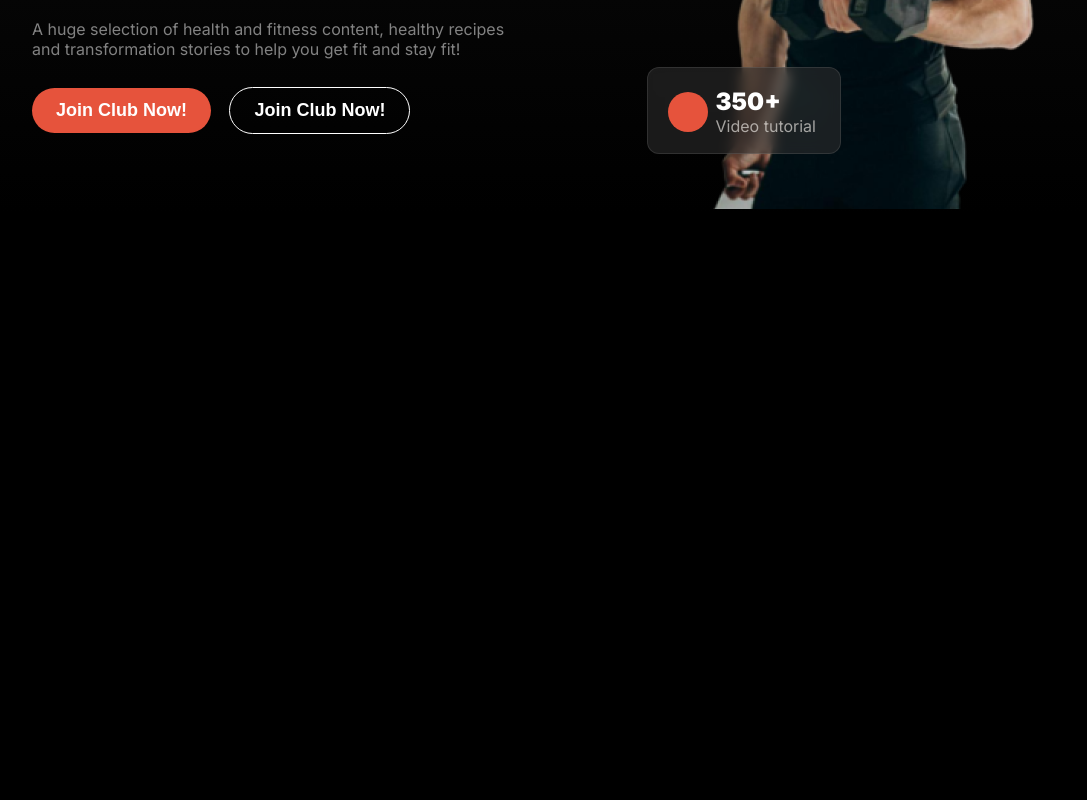
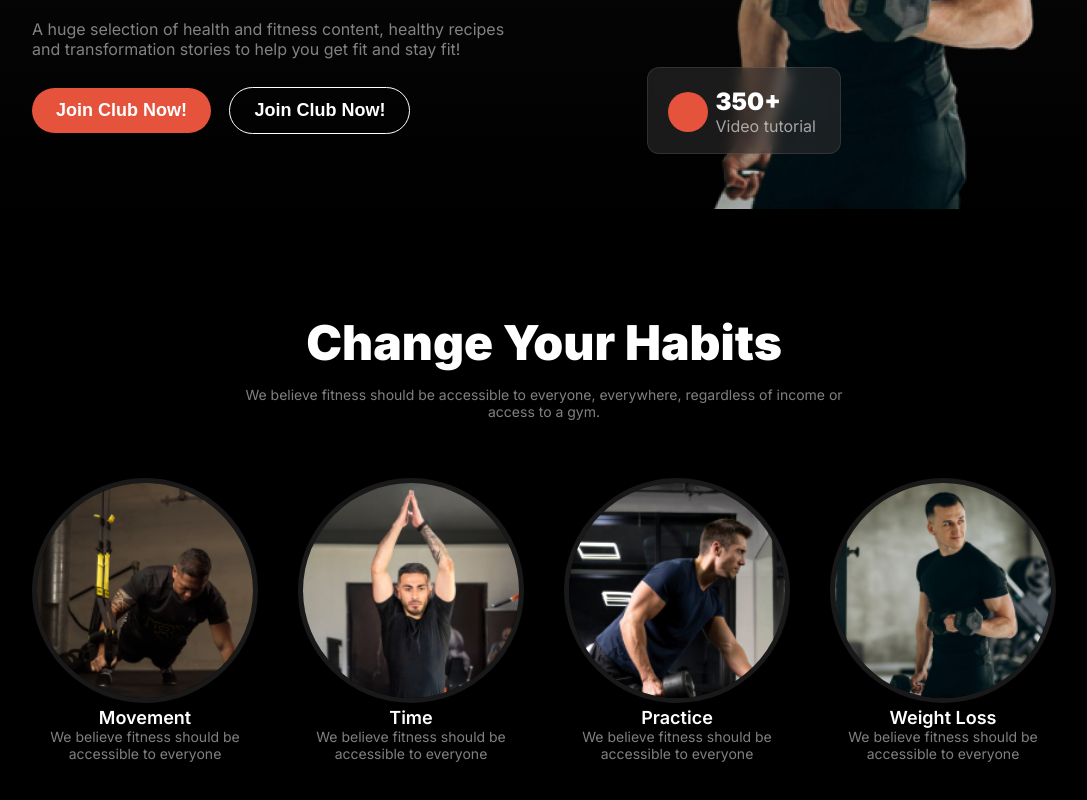
Before and after one commit to Sadia492/assignment-2, a plain HTML site: page index.html in a window 1280 px wide. Shown: the part 526-1326 px from the top of the page, without its empty margins (96-1183 px from the left). Before the commit the page ends 800 px from the top, so only its background shows below. Drawn offline with Linux system fonts and the light colour scheme; a web font is replaced by a local one.

Commit message:
habit section added and made it responsive

```diff
--- a/index.html
+++ b/index.html
@@ -62,5 +62,38 @@
       </div>
     </header>
     <!-- ------header section ends here----  -->
+    <main>
+      <!-- ------habit section starts here----  -->
+      <section class="habit container">
+        <h1 class="section-title">Change Your Habits</h1>
+        <p class="section-description">
+          We believe fitness should be accessible to everyone, everywhere,
+          regardless of income or <br />access to a gym.
+        </p>
+        <div class="habit-card">
+          <div class="card">
+            <img src="images/movement.png" alt="" />
+            <h5>Movement</h5>
+            <p>We believe fitness should be accessible to everyone</p>
+          </div>
+          <div class="card">
+            <img src="images/time.png" alt="" />
+            <h5>Time</h5>
+            <p>We believe fitness should be accessible to everyone</p>
+          </div>
+          <div class="card">
+            <img src="images/practice.png" alt="" />
+            <h5>Practice</h5>
+            <p>We believe fitness should be accessible to everyone</p>
+          </div>
+          <div class="card">
+            <img src="images/weightloss.png" alt="" />
+            <h5>Weight Loss</h5>
+            <p>We believe fitness should be accessible to everyone</p>
+          </div>
+        </div>
+      </section>
+      <!-- ------habit section ends here----  -->
+    </main>
   </body>
 </html>
--- a/styles/responsive.css
+++ b/styles/responsive.css
@@ -1,5 +1,6 @@
 /* responsive for smaller devices */
 @media screen and (max-width: 576px) {
+  /* header section */
   .container {
     width: 90%;
   }
@@ -24,8 +25,14 @@
     margin-left: 0px;
     margin-top: 10px;
   }
+  /* habit section */
+  .habit-card {
+    grid-template-columns: 1fr;
+  }
 }
+/* responsive for medium size devices */
 @media screen and (min-width: 576px) and (max-width: 992px) {
+  /* header section */
   nav {
     gap: 30px;
   }
@@ -41,4 +48,8 @@
     top: 73%;
     right: 60%;
   }
+  /* habit section */
+  .habit-card {
+    grid-template-columns: repeat(2, 1fr);
+  }
 }
--- a/styles/style.css
+++ b/styles/style.css
@@ -80,6 +80,7 @@ header {
     rgb(17, 17, 17),
     rgba(119, 119, 119, 0) 100%
   );
+  margin-bottom: 100px;
 }
 .banner {
   position: relative;
@@ -173,3 +174,36 @@ header {
 }
 
 /* ------header section ends here---- */
+/* ------habit section starts here---- */
+.habit {
+  text-align: center;
+  margin-bottom: 100px;
+}
+.habit-card {
+  display: grid;
+  grid-template-columns: repeat(4, 1fr);
+  gap: 40px;
+  margin-top: 58px;
+}
+.habit h1 {
+  margin-bottom: 14px;
+}
+.card img {
+  border-radius: 50%;
+  border: 5px solid #191919;
+}
+.card h5 {
+  font-size: 1.125rem;
+  font-weight: 600;
+  color: white;
+}
+.card img {
+  width: 100%;
+}
+
+.card p {
+  font-size: 0.875rem;
+  font-weight: 400;
+  color: #ffffff80;
+}
+/* ------habit section ends here---- */
```
Also changed, not shown: images/movement.png (renamed from images/image 3.png), images/practice.png (renamed from images/image 4.png), images/time.png (renamed from images/image 2.png), images/weightloss.png (renamed from images/image 5.png).
